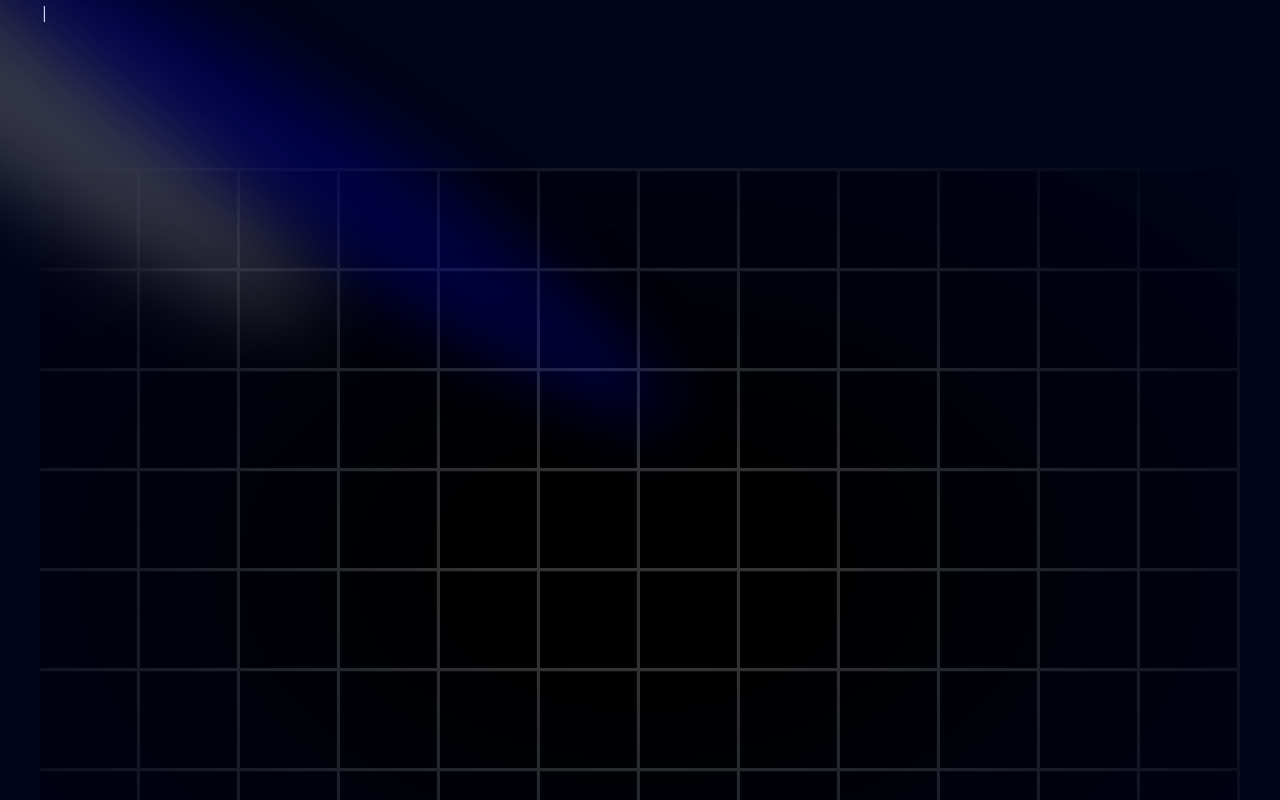
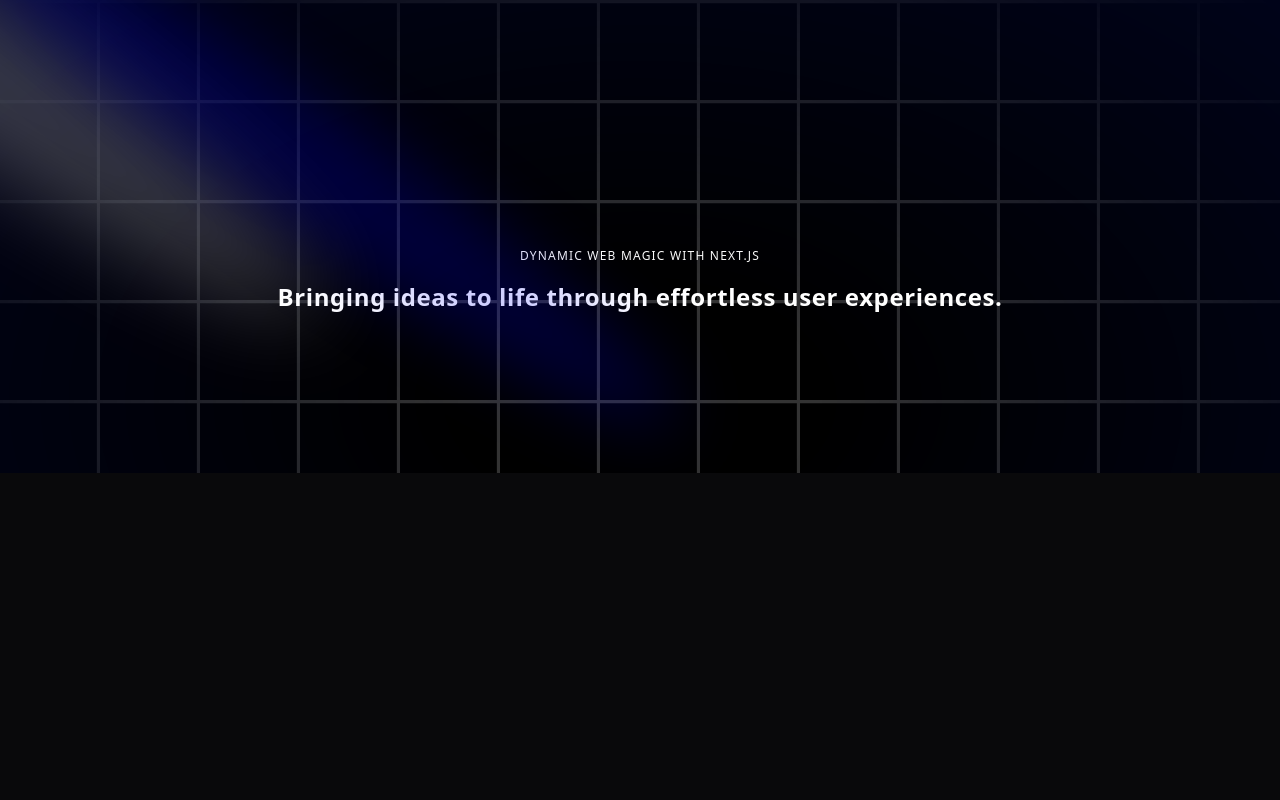
Before and after one commit to fredrickbernardonduru/portfolio1, a Next.js app: page / in a window 1280 px wide. Shown: the top 800 px of the page. Built offline with nearby package versions, Linux system fonts and the light colour scheme.

Commit message:
Added transformaing and moving text messages

```diff
--- a/components/Hero.tsx
+++ b/components/Hero.tsx
@@ -1,5 +1,6 @@
 import React from "react";
 import { Spotlight } from "./ui/Spotlight";
+import { TextGenerateEffect } from "./ui/TextGenerateEffect";
 
 const Hero = () => {
   return (
@@ -15,7 +16,7 @@
         />
         <Spotlight className="top-28 left-80 h-[80vh] w-[50vw]" fill="blue" />
       </div>
-      <div className="h-screen w-full dark:bg-black bg-white  dark:bg-grid-white/[0.2] bg-grid-black/[0.3] relative flex items-center justify-center">
+      <div className="h-screen w-full dark:bg-black bg-white  dark:bg-grid-white/[0.2] bg-grid-black/[0.03] absolute top-0 left-0 flex items-center justify-center">
         <div className="absolute pointer-events-none inset-0 flex items-center justify-center dark:bg-black-100 bg-white [mask-image:radial-gradient(ellipse_at_center,transparent_20%,black)]" />
       </div>
       <div className="flex justify-center relative my-20">
@@ -23,6 +24,9 @@
           <h2 className="uppercase tracking-widest text-xs text-current text-blue-100 max-w-80">
             Dynamic Web Magic with Next.js
           </h2>
+          <TextGenerateEffect
+          className="text-center text-[40px] md:text-5xl lg:text-6xl"
+          words="Bringing ideas to life through effortless user experiences."/>
         </div>
       </div>
     </div>
--- /dev/null
+++ b/components/ui/TextGenerateEffect.tsx
@@ -0,0 +1,62 @@
+"use client";
+import { useEffect } from "react";
+import { motion, stagger, useAnimate } from "framer-motion";
+import { cn } from "@/lib/utils";
+
+export const TextGenerateEffect = ({
+  words,
+  className,
+  filter = true,
+  duration = 0.5,
+}: {
+  words: string;
+  className?: string;
+  filter?: boolean;
+  duration?: number;
+}) => {
+  const [scope, animate] = useAnimate();
+  let wordsArray = words.split(" ");
+  useEffect(() => {
+    animate(
+      "span",
+      {
+        opacity: 1,
+        filter: filter ? "blur(0px)" : "none",
+      },
+      {
+        duration: duration ? duration : 1,
+        delay: stagger(0.2),
+      }
+    );
+  }, [scope.current]);
+
+  const renderWords = () => {
+    return (
+      <motion.div ref={scope}>
+        {wordsArray.map((word, idx) => {
+          return (
+            <motion.span
+              key={word + idx}
+              className="dark:text-white text-black opacity-0"
+              style={{
+                filter: filter ? "blur(10px)" : "none",
+              }}
+            >
+              {word}{" "}
+            </motion.span>
+          );
+        })}
+      </motion.div>
+    );
+  };
+
+  return (
+    <div className={cn("font-bold", className)}>
+      <div className="mt-4">
+        <div className=" dark:text-white text-black text-2xl leading-snug tracking-wide">
+          {renderWords()}
+        </div>
+      </div>
+    </div>
+  );
+};
```
